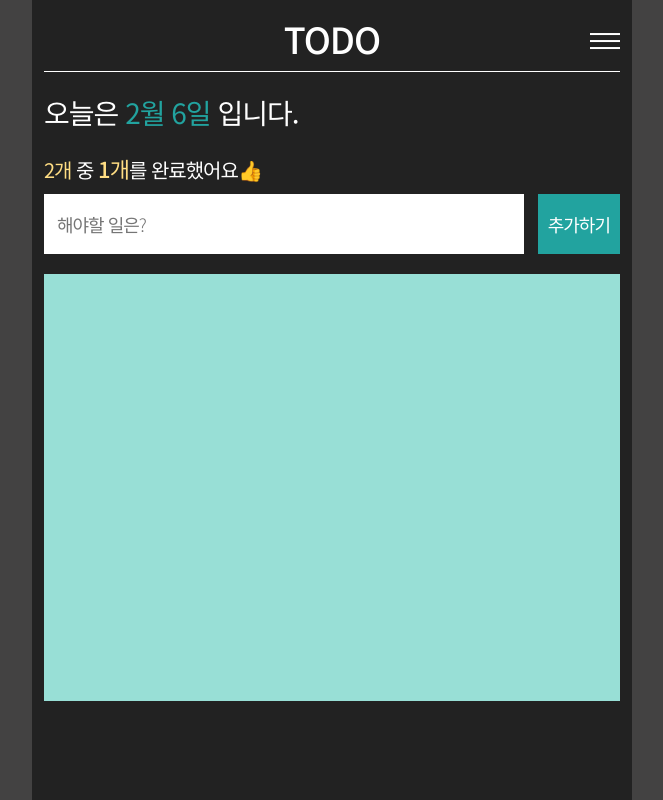
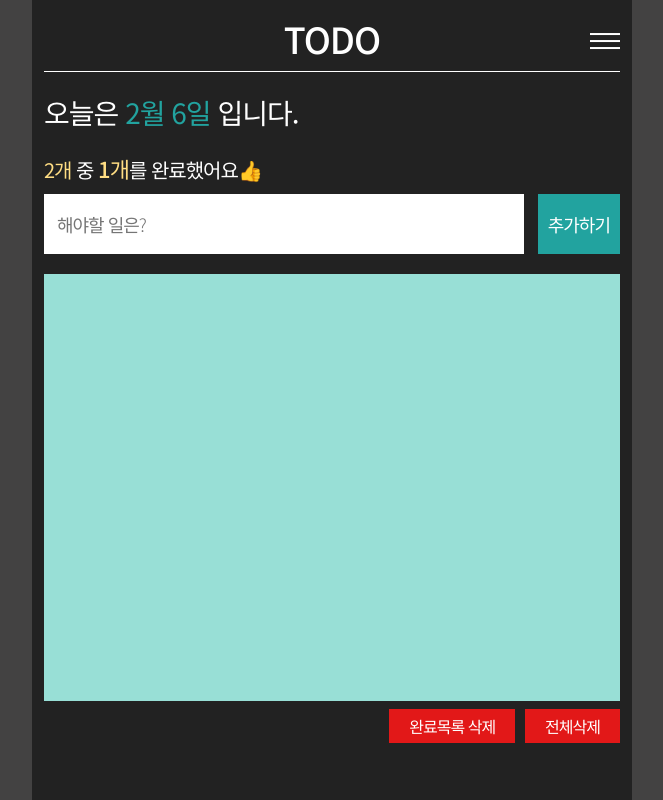
Before and after one commit to chi-0/todo_app, a React (Create React App) app: page / in a window 1280 px wide. Shown: the whole page, without its empty margins (308-971 px from the left). Built offline with nearby package versions, Linux system fonts and the light colour scheme.

Commit message:
update TodoBtn component

```diff
--- a/package.json
+++ b/package.json
@@ -13,10 +13,8 @@
     "react": "^18.2.0",
     "react-dom": "^18.2.0",
     "react-hook-form": "^7.50.1",
-    "react-redux": "^9.1.0",
     "react-router-dom": "^6.22.0",
     "react-scripts": "5.0.1",
-    "redux": "^5.0.1",
     "styled-components": "^6.1.8",
     "typescript": "^4.9.5",
     "web-vitals": "^2.1.4"
--- a/src/pages/home/Home.tsx
+++ b/src/pages/home/Home.tsx
@@ -4,6 +4,7 @@ import { CompleteMessage } from "./CompleteMessage";
 import { TodoForm } from "./TodoForm";
 import { TodoList } from "./TodoList";
 import { useState } from "react";
+import { TodoBtn } from "./TodoBtn";
 
 export type Todo = {
   id: string;
@@ -36,6 +37,7 @@ export const Home = () => {
       <CompleteMessage />
       <TodoForm getTodo={getTodo} />
       <TodoList todoList={todo} removeHandler={removeHandler} />
+      <TodoBtn />
     </Container>
   );
 };
--- /dev/null
+++ b/src/pages/home/TodoBtn.tsx
@@ -0,0 +1,24 @@
+import styled from "styled-components";
+import { COLOR_PICK } from "../../style/colorPick";
+
+const Wrap = styled.div`
+  display: flex;
+  justify-content: flex-end;
+`;
+
+const Btn = styled.button`
+  all: unset;
+  padding: 5px 20px;
+  background-color: ${COLOR_PICK.redColor};
+  margin-left: 10px;
+  cursor: pointer;
+`;
+
+export const TodoBtn = () => {
+  return (
+    <Wrap>
+      <Btn>완료목록 삭제</Btn>
+      <Btn>전체삭제</Btn>
+    </Wrap>
+  );
+};
--- a/src/pages/home/TodoList.tsx
+++ b/src/pages/home/TodoList.tsx
@@ -9,6 +9,7 @@ const ListWrap = styled.ul`
   background-color: ${COLOR_PICK.softMainColor};
   padding: 10px;
   overflow-y: auto;
+  margin-bottom: 8px;
 `;
 
 const TodoItem = styled.li<{ $complete: boolean }>`
```
Also changed, not shown: 2 other files (tests, documents, lock files or other folders).
